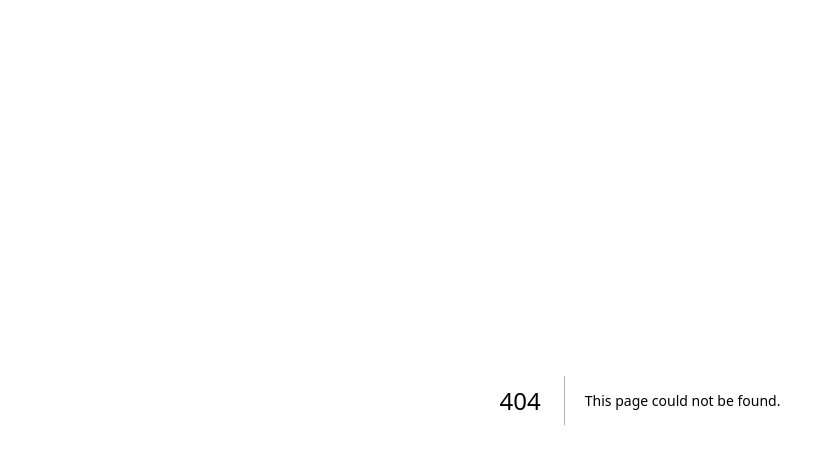
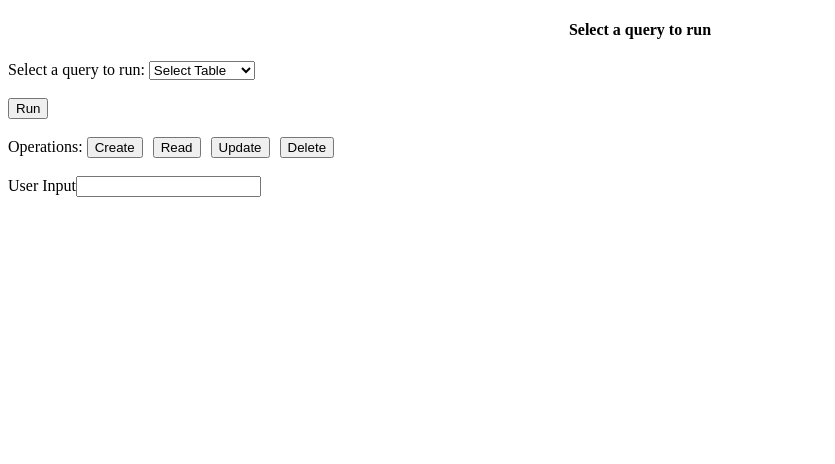
Before and after one commit to LucasFerguson/ChiSky-Flight-Tracker-Frontend, a Next.js app: page /MM in a window 1280 px wide. Before the commit this address had no page. Shown: the top 464 px of the page, without its empty margins (0-835 px from the left). Built offline with nearby package versions, Linux system fonts and the light colour scheme.

Commit message:
Create MM.jsx

```diff
--- /dev/null
+++ b/pages/MM.jsx
@@ -0,0 +1,73 @@
+import React, { useState } from 'react';
+
+const PageDetailingHomePage = () => {
+  const [selectedOption, setSelectedOption] = useState('');
+  const [textInput, setTextInput] = useState('');
+
+  const handleOptionChange = (event) => {
+    setSelectedOption(event.target.value);
+  };
+
+  const handleTextInputChange = (event) => {
+    setTextInput(event.target.value);
+  };
+
+  const h4Styles = {
+    textAlign: 'center'
+  };
+
+  const buttonStyle = {
+    marginRight: '10px' // Adjust this value as needed for the desired spacing
+  };
+
+
+
+  return (
+    <div>
+      <header>
+        <h4 style={h4Styles}>Select a query to run</h4>
+      </header>
+      <div>
+        <aside>
+          <div>
+            <label>Select a query to run: </label>
+            <select value={selectedOption} onChange={handleOptionChange}>
+              <option value="">Select Table</option>
+              <option value="table1">Aircraft Types</option>
+              <option value="table2">Airports</option>
+              <option value="table3">Routes</option>
+              <option value="table4">Aircraft Status</option>
+              <option value="table5">Airlines</option>
+              <option value="table6">flights</option>
+            </select>
+          </div>
+          <br></br>
+          <div>
+            <button>Run</button>
+          </div>
+          <br></br>
+        </aside>
+        <main>
+        <div>
+            <label>Operations: </label>
+            <button style={buttonStyle}>Create</button>
+             {/* hyper links */}
+            <button style={buttonStyle}>Read</button>
+            {/* hyper links */}
+            <button style={buttonStyle}>Update</button>
+            {/* hyper links */}
+            <button style={buttonStyle}>Delete</button>
+            {/* hyper links */}
+          </div>
+          <br></br>
+          <div>
+            <label>User Input</label>
+            <input type="text" value={textInput} onChange={handleTextInputChange} />
+          </div>
+        </main>
+      </div>
+    </div>
+  );
+};
+
+export default PageDetailingHomePage;
```
